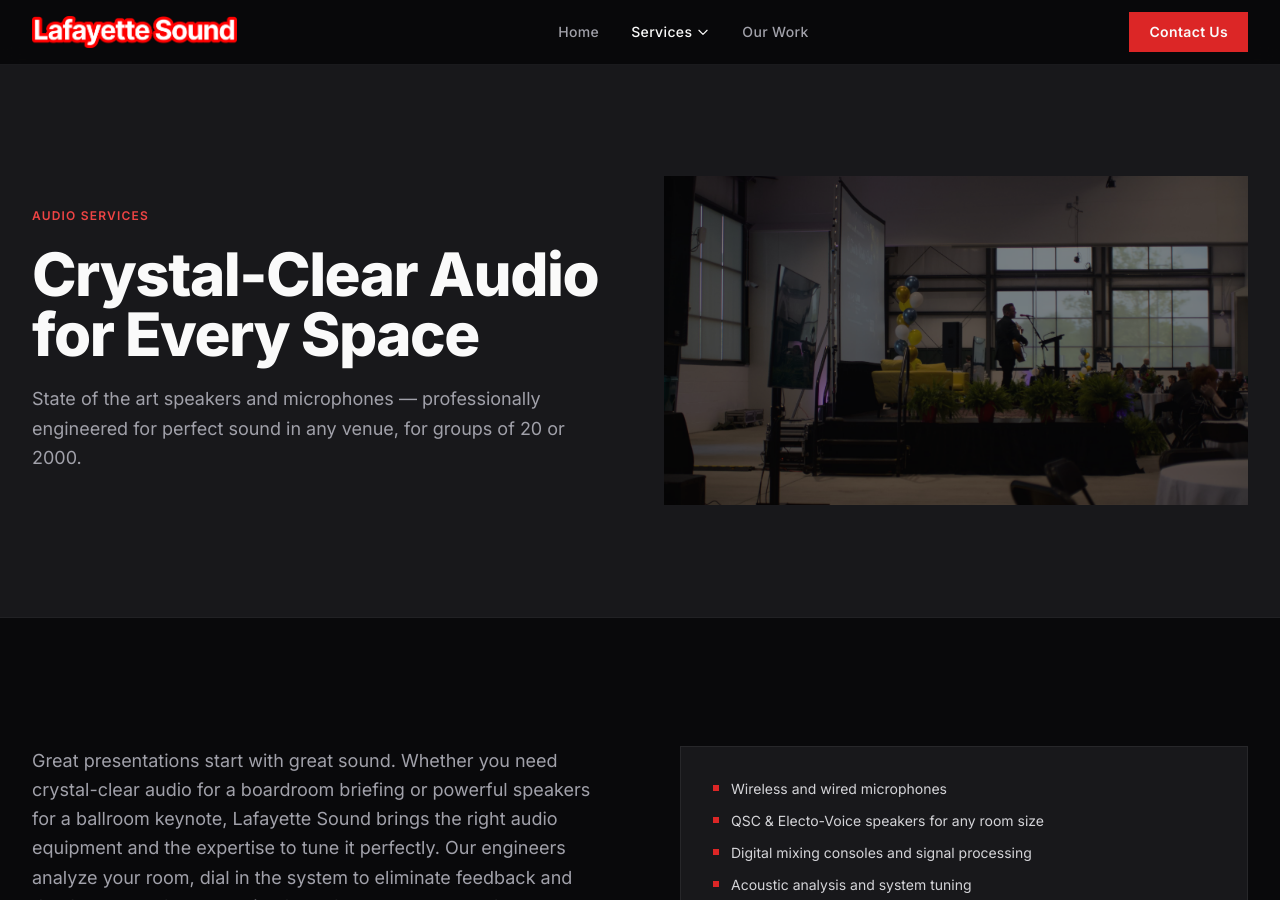
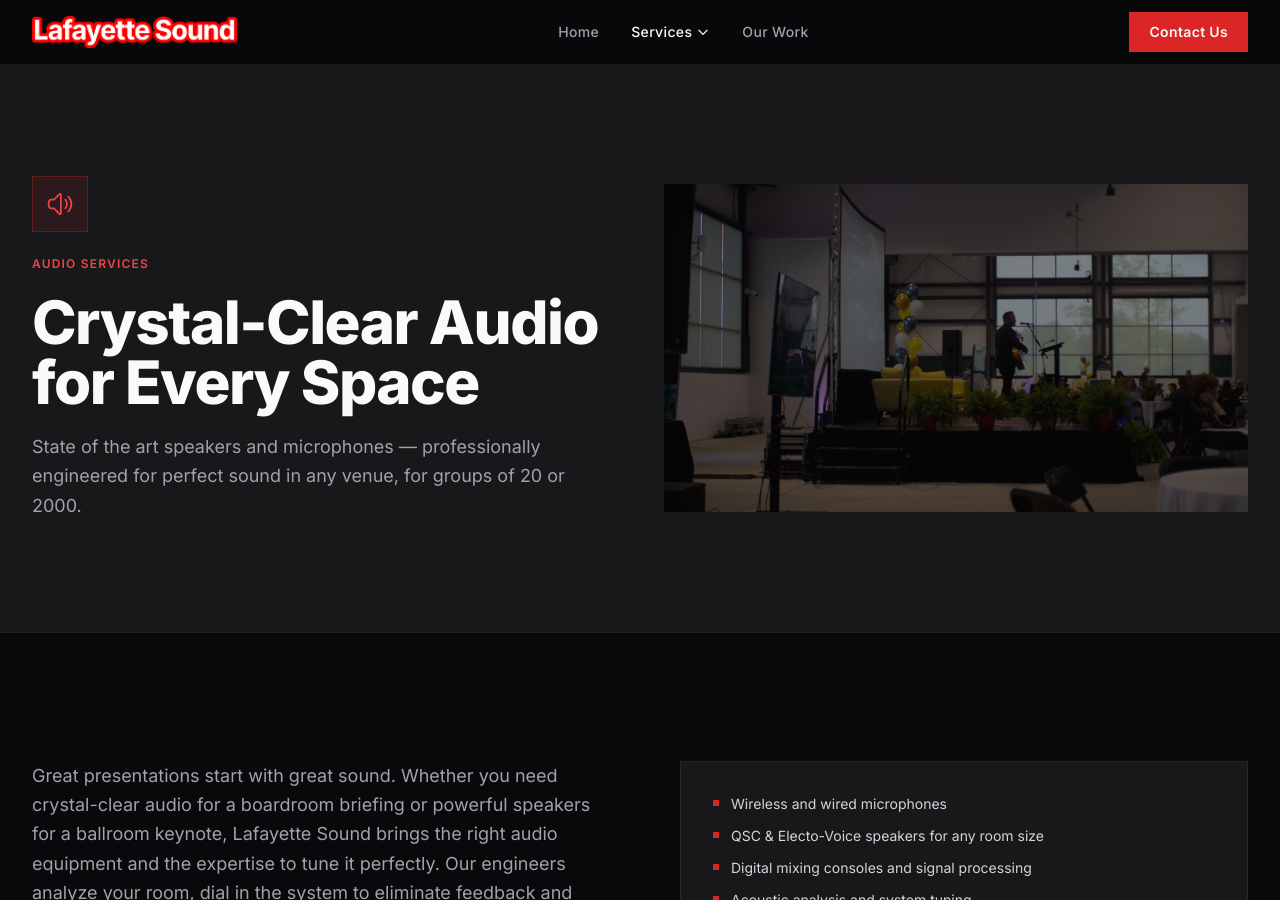
Before and after one commit to Vitro-Media-Lab/Lafayette-Sound, a Jekyll site: the page built from sound/index.html, in a window 1280 px wide and 900 px high. Built offline with Jekyll 4.4.1, drawn with Linux system fonts in a browser that asks for light colours; nearby versions of some CDN libraries.

Commit message:
Martini Glass & Page Icons

```diff
--- a/_includes/services-nav.html
+++ b/_includes/services-nav.html
@@ -133,7 +133,7 @@
       {% else %}
       <a href="/hospitality/" class="bg-zinc-950 p-10 flex flex-col gap-6 hover:bg-zinc-900 transition-[background-color] duration-100 md:col-span-2">
       {% endif %}
-        <svg viewBox="0 0 24 24" fill="none" stroke="currentColor" stroke-width="1.5" class="w-8 h-8 text-red-500" aria-hidden="true"><path stroke-linecap="round" stroke-linejoin="round" d="M9.75 3.104v5.714a2.25 2.25 0 01-.659 1.591L5 14.5M9.75 3.104c.251.023.501.05.75.082m-.75-.082a24.301 24.301 0 014.5 0m0 0v5.714a2.25 2.25 0 00.659 1.591L19 14.5M14.25 3.104c.251.023.501.05.75.082M19 14.5l-1.46 2.19a2.25 2.25 0 01-1.874 1.005H8.334a2.25 2.25 0 01-1.874-1.005L5 14.5m14 0H5m4.25 5.196v1.054a2.25 2.25 0 002.25 2.25h1a2.25 2.25 0 002.25-2.25v-1.054" /></svg>
+        <svg viewBox="0 0 24 24" fill="none" stroke="currentColor" stroke-width="1.5" class="w-8 h-8 text-red-500" aria-hidden="true"><path stroke-linecap="round" stroke-linejoin="round" d="M8 22h8M12 11v11M12 11L2 3h20z" /></svg>
         <div>
           <h3 class="text-xl font-bold tracking-tight text-zinc-50 mb-3">Beverage &amp; Hospitality</h3>
           <p class="text-zinc-400 text-sm leading-relaxed">Premium bar service and hydration stations — one team managing your entire room experience from A/V to hospitality.</p>
--- a/_layouts/service.html
+++ b/_layouts/service.html
@@ -7,6 +7,25 @@
     <div class="max-w-7xl mx-auto px-6 lg:px-8">
       <div class="grid grid-cols-1 {% if page.image %}lg:grid-cols-2{% endif %} gap-12 items-center">
         <div>
+          <div class="w-14 h-14 flex items-center justify-center bg-red-600/10 border border-red-600/30 mb-6" aria-hidden="true">
+            {% if page.url contains '/presentations/' %}
+            <svg viewBox="0 0 24 24" fill="none" stroke="currentColor" stroke-width="1.5" class="w-7 h-7 text-red-500"><path stroke-linecap="round" stroke-linejoin="round" d="M3.75 3v11.25A2.25 2.25 0 006 16.5h2.25M3.75 3h-1.5m1.5 0h16.5m0 0h1.5m-1.5 0v11.25A2.25 2.25 0 0118 16.5h-2.25m-7.5 0h7.5m-7.5 0l-1 3m8.5-3l1 3m0 0l.5 1.5m-.5-1.5h-9.5m0 0l-.5 1.5M9 11.25v1.5M12 9v3.75m3-6v6" /></svg>
+            {% elsif page.url contains '/sound/' %}
+            <svg viewBox="0 0 24 24" fill="none" stroke="currentColor" stroke-width="1.5" class="w-7 h-7 text-red-500"><path stroke-linecap="round" stroke-linejoin="round" d="M19.114 5.636a9 9 0 010 12.728M16.463 8.288a5.25 5.25 0 010 7.424M6.75 8.25l4.72-4.72a.75.75 0 011.28.53v15.88a.75.75 0 01-1.28.53l-4.72-4.72H4.51c-.88 0-1.704-.507-1.938-1.354A9.01 9.01 0 012.25 12c0-.83.112-1.633.322-2.396C2.806 8.756 3.63 8.25 4.51 8.25H6.75z" /></svg>
+            {% elsif page.url contains '/installations/' %}
+            <svg viewBox="0 0 24 24" fill="none" stroke="currentColor" stroke-width="1.5" class="w-7 h-7 text-red-500"><path stroke-linecap="round" stroke-linejoin="round" d="M11.42 15.17L17.25 21A2.652 2.652 0 0021 17.25l-5.877-5.877M11.42 15.17l2.496-3.03c.317-.384.74-.626 1.208-.766M11.42 15.17l-4.655 5.653a2.548 2.548 0 11-3.586-3.586l6.837-5.63m5.108-.233c.55-.164 1.163-.188 1.743-.14a4.5 4.5 0 004.486-6.336l-3.276 3.277a3.004 3.004 0 01-2.25-2.25l3.276-3.276a4.5 4.5 0 00-6.336 4.486c.091 1.076-.071 2.264-.904 2.95l-.102.085" /></svg>
+            {% elsif page.url contains '/cameras/' %}
+            <svg viewBox="0 0 24 24" fill="none" stroke="currentColor" stroke-width="1.5" class="w-7 h-7 text-red-500"><path stroke-linecap="round" stroke-linejoin="round" d="M15.75 10.5l4.72-4.72a.75.75 0 011.28.53v11.38a.75.75 0 01-1.28.53l-4.72-4.72M4.5 18.75h9a2.25 2.25 0 002.25-2.25v-9a2.25 2.25 0 00-2.25-2.25h-9A2.25 2.25 0 002.25 7.5v9a2.25 2.25 0 002.25 2.25z" /></svg>
+            {% elsif page.url contains '/streaming/' %}
+            <svg viewBox="0 0 24 24" fill="none" stroke="currentColor" stroke-width="1.5" class="w-7 h-7 text-red-500"><path stroke-linecap="round" stroke-linejoin="round" d="M8.288 15.038a5.25 5.25 0 017.424 0M5.106 11.856c3.807-3.808 9.98-3.808 13.788 0M1.924 8.674c5.565-5.565 14.587-5.565 20.152 0M12.53 18.22l-.53.53-.53-.53a.75.75 0 011.06 0z" /></svg>
+            {% elsif page.url contains '/staging/' %}
+            <svg viewBox="0 0 24 24" fill="none" stroke="currentColor" stroke-width="1.5" class="w-7 h-7 text-red-500"><path stroke-linecap="round" stroke-linejoin="round" d="M3.75 21h16.5M4.5 3h15M5.25 3v18m13.5-18v18M9 6.75h1.5m-1.5 3h1.5m-1.5 3h1.5m3-6H15m-1.5 3H15m-1.5 3H15M9 21v-3.375c0-.621.504-1.125 1.125-1.125h3.75c.621 0 1.125.504 1.125 1.125V21" /></svg>
+            {% elsif page.url contains '/lighting/' %}
+            <svg viewBox="0 0 24 24" fill="none" stroke="currentColor" stroke-width="1.5" class="w-7 h-7 text-red-500"><path stroke-linecap="round" stroke-linejoin="round" d="M12 18v-5.25m0 0a6.01 6.01 0 001.5-.189m-1.5.189a6.01 6.01 0 01-1.5-.189m3.75 7.478a12.06 12.06 0 01-4.5 0m3.75 2.383a14.406 14.406 0 01-3 0M14.25 18v-.192c0-.983.658-1.823 1.508-2.316a7.5 7.5 0 10-7.517 0c.85.493 1.509 1.333 1.509 2.316V18" /></svg>
+            {% elsif page.url contains '/hospitality/' %}
+            <svg viewBox="0 0 24 24" fill="none" stroke="currentColor" stroke-width="1.5" class="w-7 h-7 text-red-500"><path stroke-linecap="round" stroke-linejoin="round" d="M8 22h8M12 11v11M12 11L2 3h20z" /></svg>
+            {% endif %}
+          </div>
           <p class="text-red-500 text-xs font-semibold tracking-widest uppercase mb-5">{{ page.eyebrow }}</p>
           <h1 id="service-page-heading" class="text-5xl sm:text-6xl font-extrabold tracking-tight text-zinc-50 max-w-3xl leading-tight">{{ page.heading }}</h1>
           <p class="mt-5 text-zinc-400 text-lg max-w-xl leading-relaxed">{{ page.intro }}</p>
--- a/index.html
+++ b/index.html
@@ -139,7 +139,7 @@
         </a>
 
         <a href="/hospitality/" class="bg-zinc-950 p-10 flex flex-col gap-6 hover:bg-zinc-900 transition-[background-color] duration-100 md:col-span-2">
-          <svg viewBox="0 0 24 24" fill="none" stroke="currentColor" stroke-width="1.5" class="w-8 h-8 text-red-500" aria-hidden="true"><path stroke-linecap="round" stroke-linejoin="round" d="M9.75 3.104v5.714a2.25 2.25 0 01-.659 1.591L5 14.5M9.75 3.104c.251.023.501.05.75.082m-.75-.082a24.301 24.301 0 014.5 0m0 0v5.714a2.25 2.25 0 00.659 1.591L19 14.5M14.25 3.104c.251.023.501.05.75.082M19 14.5l-1.46 2.19a2.25 2.25 0 01-1.874 1.005H8.334a2.25 2.25 0 01-1.874-1.005L5 14.5m14 0H5m4.25 5.196v1.054a2.25 2.25 0 002.25 2.25h1a2.25 2.25 0 002.25-2.25v-1.054" /></svg>
+          <svg viewBox="0 0 24 24" fill="none" stroke="currentColor" stroke-width="1.5" class="w-8 h-8 text-red-500" aria-hidden="true"><path stroke-linecap="round" stroke-linejoin="round" d="M8 22h8M12 11v11M12 11L2 3h20z" /></svg>
           <div>
             <h3 class="text-xl font-bold tracking-tight text-zinc-50 mb-3">Beverage &amp; Hospitality</h3>
             <p class="text-zinc-400 text-sm leading-relaxed">Premium bar service and hydration stations — one team managing your entire room experience from A/V to hospitality.</p>
```
Also changed, not shown: 9 other files.
